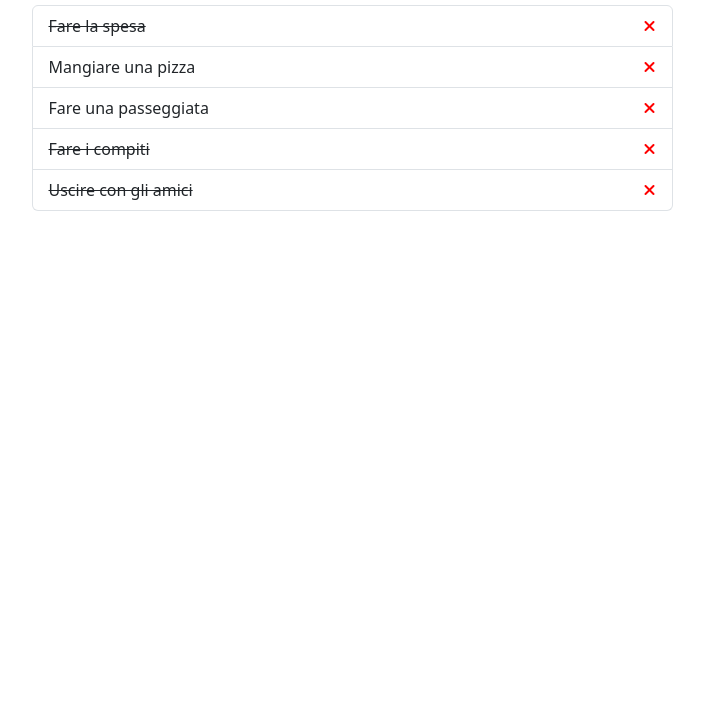
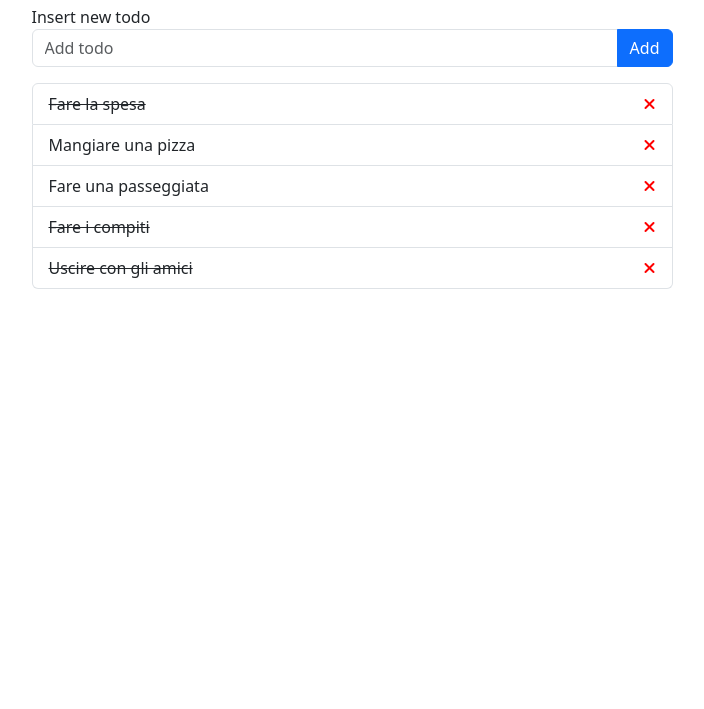
Before and after one commit to matteomedori/vue-todolist, a plain HTML site: page index.html in a window 1280 px wide. Shown: the part 91-800 px from the top of the page, without its empty margins (288-992 px from the left). Drawn offline with nearby package versions, Linux system fonts and the light colour scheme.

Commit message:
feat: milestone 3

```diff
--- a/index.html
+++ b/index.html
@@ -42,6 +42,24 @@
         <div class="row">
           <!-- colonna che contiene lista di todo -->
           <div class="col-md-7 mx-auto">
+            <div><label for="text-todo">Insert new todo</label></div>
+            <div class="input-group mb-3">
+              <input
+                type="text"
+                class="form-control"
+                placeholder="Add todo"
+                id="text-todo"
+                v-model="newText"
+              />
+              <button
+                class="btn btn-primary"
+                type="button"
+                id="add-todo"
+                @click="addTodo"
+              >
+                Add
+              </button>
+            </div>
             <ul class="list-group" v-if="todoList.length > 0">
               <li
                 v-for="(todo, index) in todoList"
--- a/js/main.js
+++ b/js/main.js
@@ -5,6 +5,7 @@ const { createApp } = Vue;
 createApp({
   data() {
     return {
+      newText: "",
       todoList: [
         {
           text: "Fare la spesa",
@@ -33,5 +34,14 @@ createApp({
     removeTodo(index) {
       this.todoList.splice(index, 1);
     },
+    addTodo() {
+      if (this.newText.trim() !== "") {
+        this.todoList.push({
+          text: this.newText,
+          done: false,
+        });
+        this.newText = "";
+      }
+    },
   },
 }).mount("#app");
```
